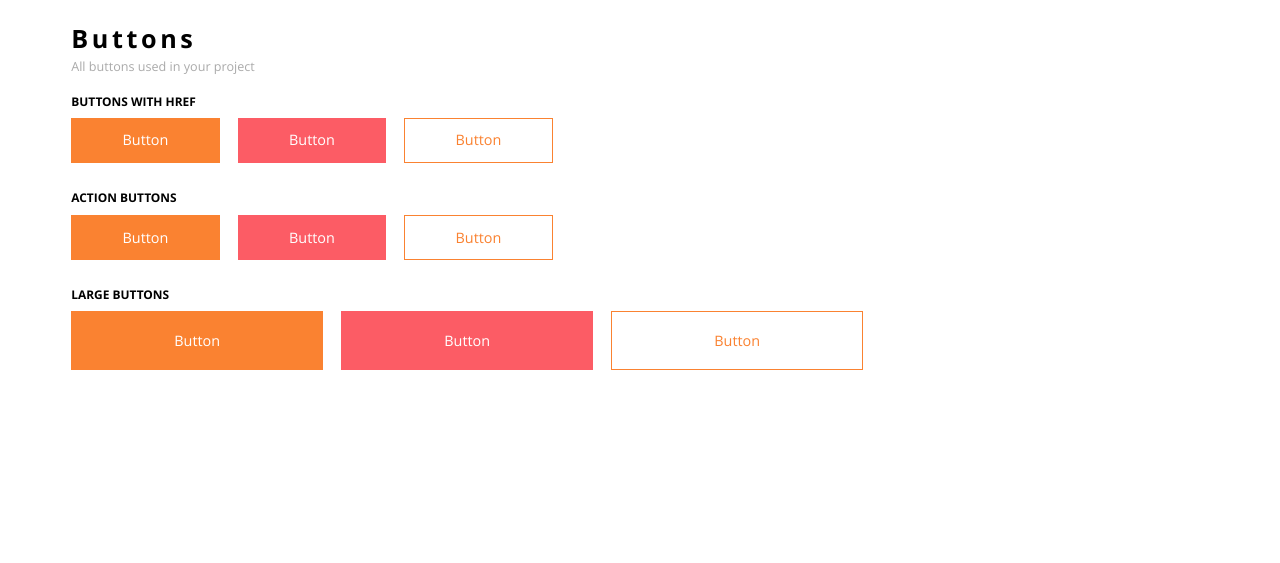
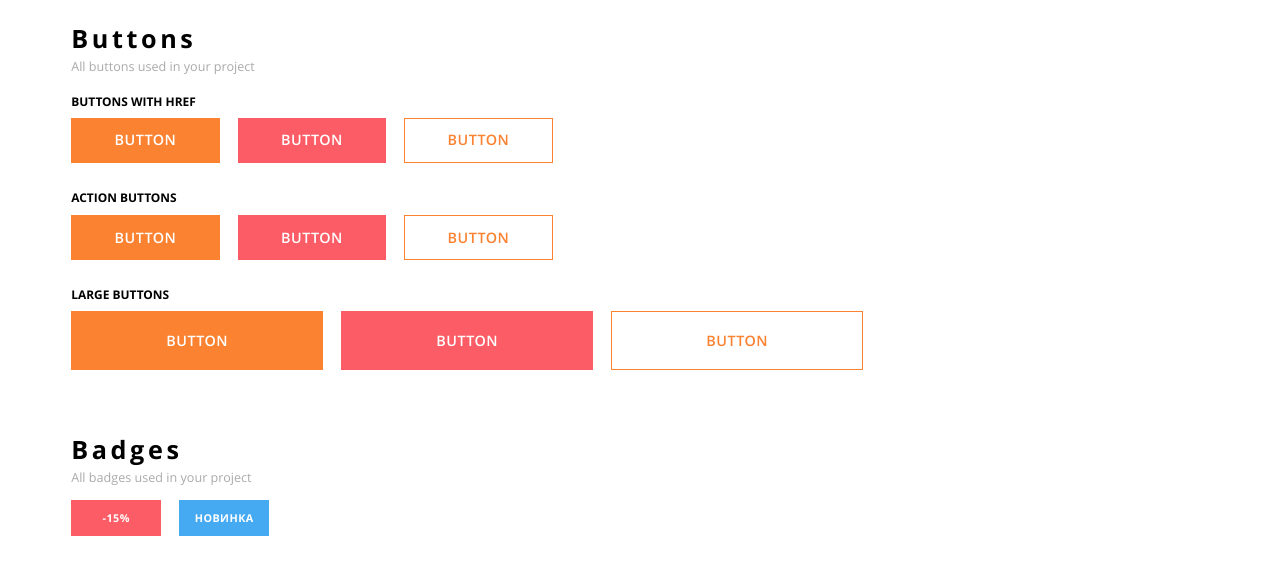
Before and after one commit to cevcode/healthjapan, a website: page app/index.html in a window 1280 px wide. Shown: the part 447-1010 px from the top of the page. Before the commit the page ends 862 px from the top, so only its background shows below. Drawn offline with nearby package versions, Linux system fonts and the light colour scheme; files that its build step writes are made by us from their sources; files whose address does not match are found by name.

Commit message:
added base ui badges && fix buttons

```diff
--- a/app/index.html
+++ b/app/index.html
@@ -134,6 +134,14 @@
 					</div>
 				</div>
 			</div>
+			<div class="ui__item">
+				<!--Badges which used in project-->
+				<h4>Badges</h4>
+				<p class="description description--kit">All badges used in your project</p>
+				<div class="ui__badges">
+					<div class="badge badge--red">-15%</div>
+					<div class="badge badge--blue">Новинка</div>
+				</div>
 		</div>
 	</div>
 	<script src="js/scripts.min.js"></script>
--- a/app/sass/pages/ui-kit.scss
+++ b/app/sass/pages/ui-kit.scss
@@ -89,3 +89,10 @@
     }
   }
 }
+.ui__badges {
+  display: flex;
+  >* {
+    margin: rem(10px);
+    @include first-last
+  }
+}
--- /dev/null
+++ b/app/sass/ui/badge.scss
@@ -0,0 +1,21 @@
+@import "../helpers/index";
+
+.badge {
+  width: rem(100px);
+  height: rem(40px);
+  @include main-font(700);
+  font-size: rem(12px);
+  line-height: 1.67;
+  display: flex;
+  justify-content: center;
+  text-transform: uppercase;
+  letter-spacing: rem(.5px);
+  align-items: center;
+  color: $white;
+  &--red {
+    background-color: $lightRed;
+  }
+  &--blue {
+    background-color: $blue;
+  }
+}
--- a/app/sass/ui/button.scss
+++ b/app/sass/ui/button.scss
@@ -39,6 +39,9 @@ transparent, rem(1px solid $brilliant), $brilliant;
   text-decoration: none;
   display: flex;
   justify-content: center;
+  @include main-font(600);
+  text-transform: uppercase;
+  letter-spacing: rem(.5px);
   align-items: center;
   &:hover {
     transition: $transitionHover;
--- a/app/sass/ui/index.scss
+++ b/app/sass/ui/index.scss
@@ -2,3 +2,4 @@
 @import 'title';
 @import 'description';
 @import 'button';
+@import 'badge';
```
